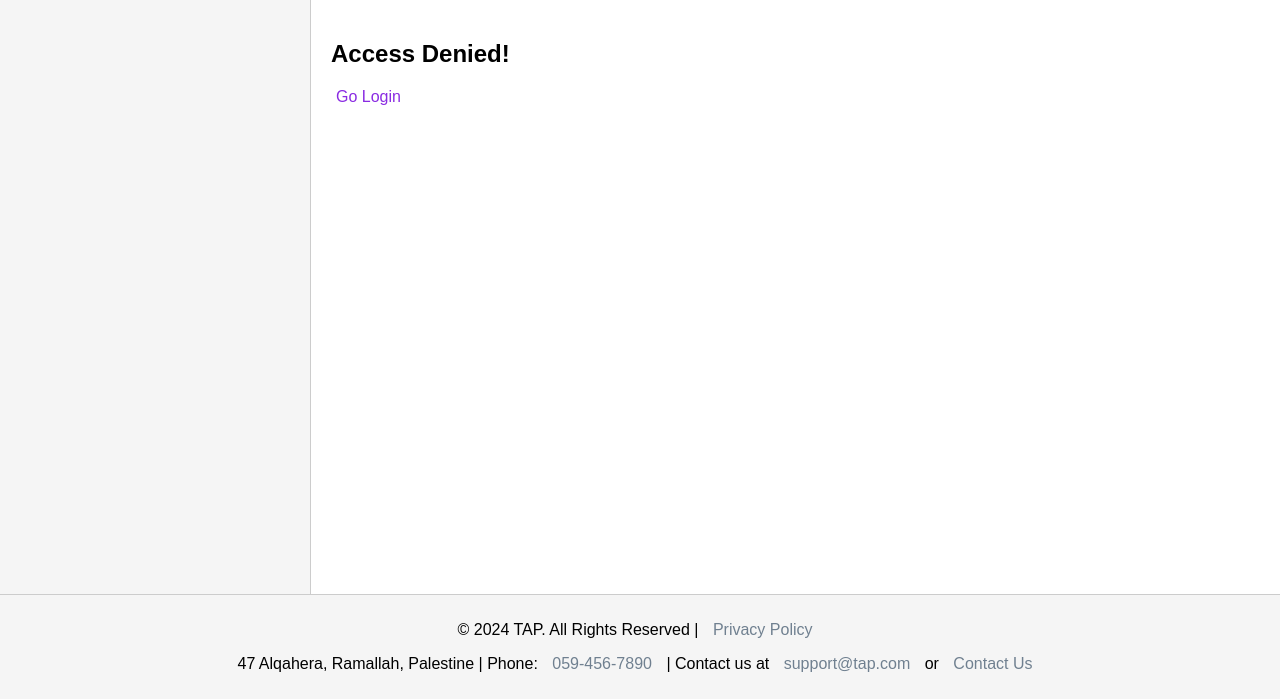
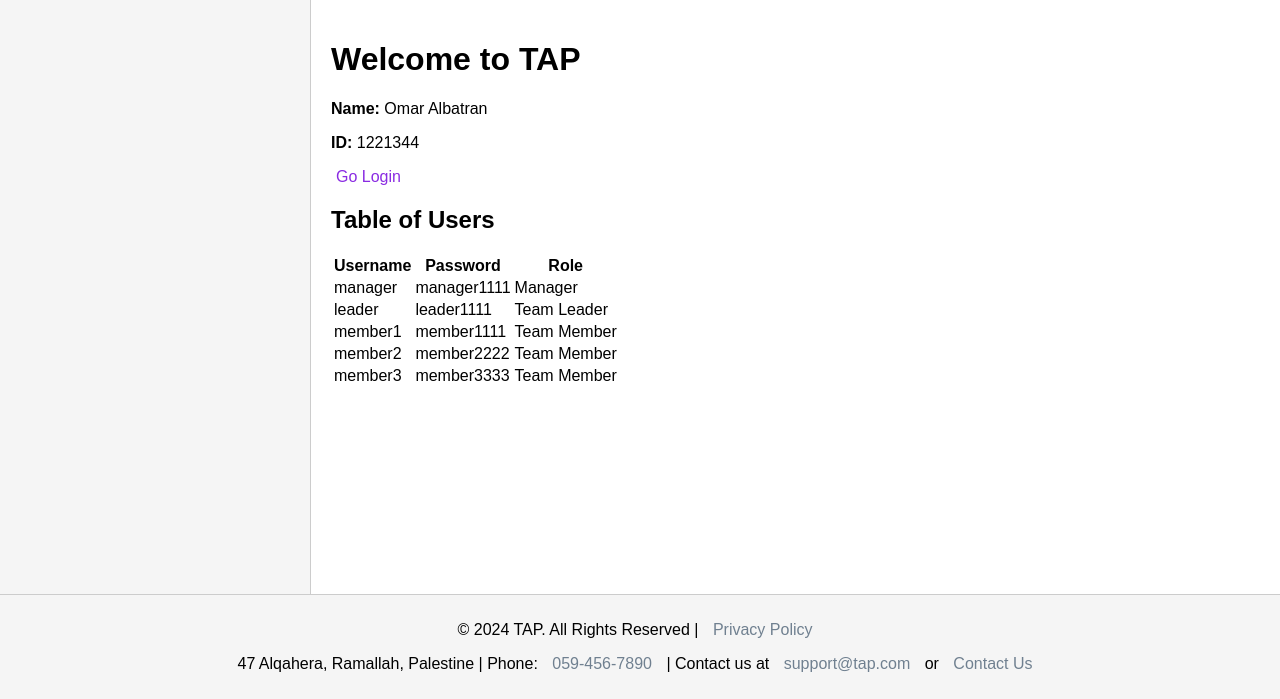
Before and after one commit to albatranomar/TAP, a PHP site: page / in a window 1280 px wide. Shown: the part 101-800 px from the top of the page. Run offline with PHP 8.4, Linux system fonts and the light colour scheme.

Commit message:
feat: more elegant index :)

```diff
--- a/index.php
+++ b/index.php
@@ -24,6 +24,7 @@ if ($user && $user instanceof User) {
     <meta charset="UTF-8">
     <title>TAP</title>
     <link rel="stylesheet" href="./assets/css/main.css">
+    <link rel="stylesheet" href="./assets/css/landing.css">
 </head>
 
 <body>
@@ -33,8 +34,53 @@ if ($user && $user instanceof User) {
         <?php require_once "./layout/side_nav.php" ?>
         <main>
             <?php if (!$user) { ?>
-                <h2>Access Denied!</h2>
-                <a class="go-to-login" href="./login.php">Go Login</a>
+                <h1>Welcome to TAP</h1>
+
+                <div class="info">
+                    <p><strong>Name:</strong> Omar Albatran</p>
+                    <p><strong>ID:</strong> 1221344</p>
+                    <a class="go-to-login" href="./login.php">Go Login</a>
+                </div>
+
+                <div class="user-table">
+                    <h2>Table of Users</h2>
+                    <table>
+                        <thead>
+                            <tr>
+                                <th>Username</th>
+                                <th>Password</th>
+                                <th>Role</th>
+                            </tr>
+                        </thead>
+                        <tbody>
+                            <tr>
+                                <td>manager</td>
+                                <td>manager1111</td>
+                                <td>Manager</td>
+                            </tr>
+                            <tr>
+                                <td>leader</td>
+                                <td>leader1111</td>
+                                <td>Team Leader</td>
+                            </tr>
+                            <tr>
+                                <td>member1</td>
+                                <td>member1111</td>
+                                <td>Team Member</td>
+                            </tr>
+                            <tr>
+                                <td>member2</td>
+                                <td>member2222</td>
+                                <td>Team Member</td>
+                            </tr>
+                            <tr>
+                                <td>member3</td>
+                                <td>member3333</td>
+                                <td>Team Member</td>
+                            </tr>
+                        </tbody>
+                    </table>
+                </div>
             <?php } ?>
         </main>
     </div>
```
